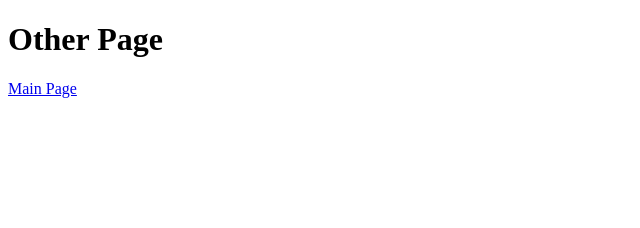
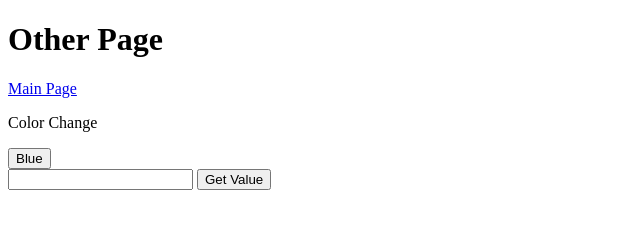
Before and after one commit to Parv-een/Home_work, a plain HTML site: page alternative.html in a window 1280 px wide. Shown: the whole page, without its empty margins (0-640 px from the left). Drawn offline with Linux system fonts and the light colour scheme.

Commit message:
html file updated

```diff
--- a/alternative.html
+++ b/alternative.html
@@ -4,6 +4,8 @@
     <meta charset="UTF-8">
     <meta name="viewport" content="width=device-width, initial-scale=1.0">
     <title>Second Page</title>
+    <script src="./script.js"></script>
+
 </head>
 <body>
     <main>
@@ -14,5 +16,26 @@
         <a href="./index.html">Main Page </a>
     </section>
 
+    <!-- <div id="modal">
+        <div id="modal_card">
+            <h2>Modal IDs</h2>
+            <span id="close_modal">&times;</span>
+            <div id="modal_content">
+                <h2>Modal Class</h2>
+            </div>
+        </div>
+   </div>-->
+    <p id="color-change"> Color Change </p>
+        <button onclick="changeColor('blue');">Blue</button>
+
+
+        <div>
+    <input type="text" id="myInput">
+    <button onclick="getValue()">Get Value</button>
+    </div>
+
+
+
+
 </body>
 </html>
```
Also changed, not shown: index.html (+1 -1 lines).
